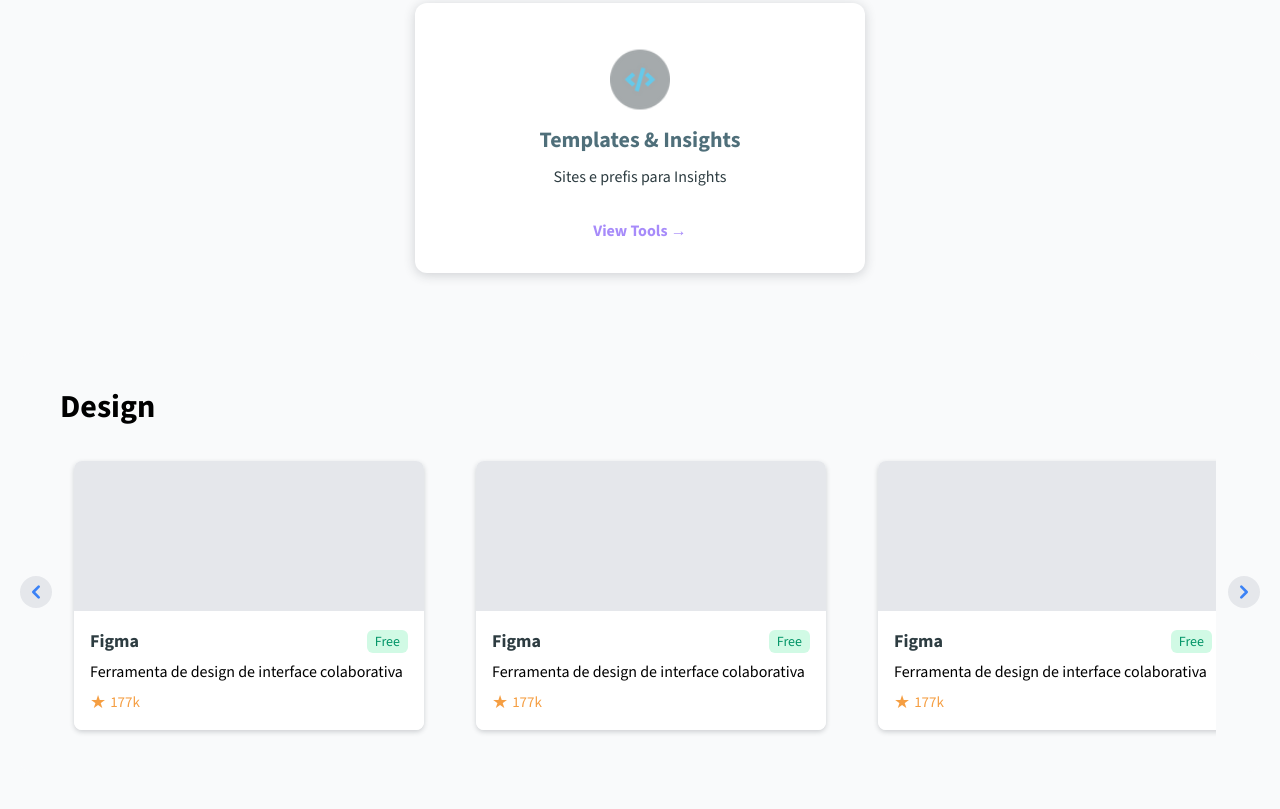
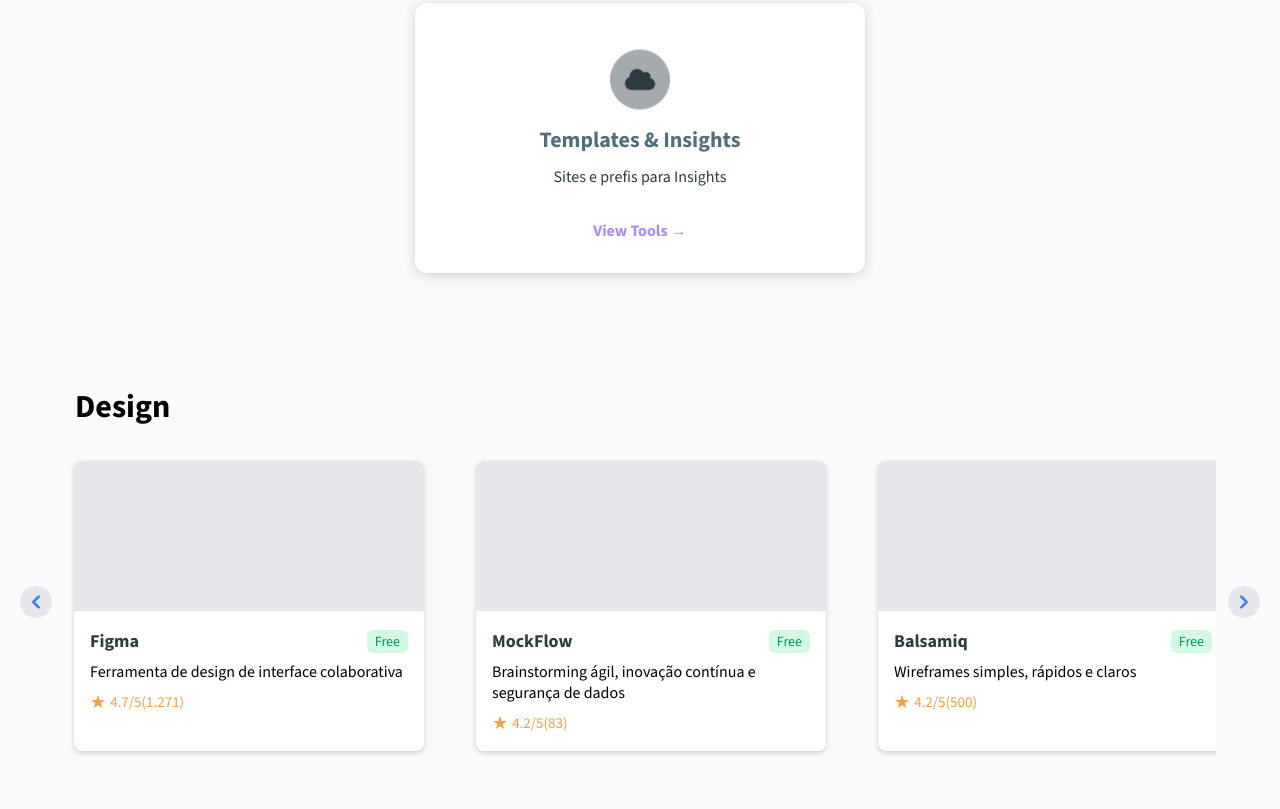
Before and after one commit to RobsonLF/devtools, a plain HTML site: page index.html in a window 1280 px wide. Shown: the part 833-1642 px from the top of the page. Drawn offline with nearby package versions, Linux system fonts and the light colour scheme.

Commit message:
Add algumas ferramentas na seção de design

```diff
--- a/index.html
+++ b/index.html
@@ -50,7 +50,6 @@ document.addEventListener('DOMContentLoaded', function() {
             <p>Uma Coleção selecionada de ferramentas gratuitas para ajudar você a aprender e construir seus primeiros sites.</p>
         </div>
     </header>
-
     <main>
         <article class="category">
             <h2>Categorias</h2>
@@ -65,7 +64,7 @@ document.addEventListener('DOMContentLoaded', function() {
                 </div>
                 <div class="category-card">
                     <div class="category-icon">
-                        <img src="/imgs/cat2.png" alt="Ferramentas de design" width="60px">
+                        <img src="/imgs/cat3.png" alt="Ferramentas de design" width="60px">
                     </div>
                     <h3>Desenvolvimento</h3>
                     <p>Editores de codigos, Frameworks e Ambientes de Desenvolvimento</p>
@@ -73,7 +72,7 @@ document.addEventListener('DOMContentLoaded', function() {
                 </div>
                 <div class="category-card">
                     <div class="category-icon">
-                        <img src="/imgs/cat3.png" alt="Ferramentas de design" width="60px">
+                        <img src="/imgs/cat2.png" alt="Ferramentas de design" width="60px">
                     </div>
                     <h3>Templates & Insights</h3>
                     <p>Sites e prefis para Insights</p>
@@ -99,49 +98,66 @@ document.addEventListener('DOMContentLoaded', function() {
                     <div class="tool-card">
                         <div class="tool-img"></div>
                         <div class="tool-info">
-                            <div class="tool-title">Figma<span class="tool-free">Free</span></div>
+                            <div class="tool-title">
+                                <a href="https://www.figma.com/pt-br/" target="_blank" rel="noopener" style="color: inherit; text-decoration: none;">
+                                    Figma
+                                </a>
+                                <span class="tool-free">Free</span>
+                            </div>
                             <div class="tool-desk">Ferramenta de design de interface colaborativa</div>
-                            <div class="tool-rating"><span class="star">&#9733;</span>177k</div>
+                            <div class="tool-rating" title="Conforme G2.com"><span class="star">&#9733;</span>4.7/5(1.271)</div>
                         </div>
                     </div>
                     <div class="tool-card">
                         <div class="tool-img"></div>
                         <div class="tool-info">
-                            <div class="tool-title">Figma<span class="tool-free">Free</span></div>
-                            <div class="tool-desk">Ferramenta de design de interface colaborativa</div>
-                            <div class="tool-rating"><span class="star">&#9733;</span>177k</div>
+                            <div class="tool-title">
+                                <a href="https://mockflow.com/" target="_blank" rel="noopener" style="color: inherit; text-decoration: none;">
+                                    MockFlow
+                                </a>
+                                <span class="tool-free">Free</span>
+                            </div>
+                            <div class="tool-desk">Brainstorming ágil, inovação contínua e segurança de dados</div>
+                            <div class="tool-rating" title="Conforme G2.com"><span class="star">&#9733;</span>4.2/5(83)</div>
                         </div>
                     </div>
                     <div class="tool-card">
                         <div class="tool-img"></div>
                         <div class="tool-info">
-                            <div class="tool-title">Figma<span class="tool-free">Free</span></div>
-                            <div class="tool-desk">Ferramenta de design de interface colaborativa</div>
-                            <div class="tool-rating"><span class="star">&#9733;</span>177k</div>
+                            <div class="tool-title">
+                                <a href="https://balsamiq.com/" target="_blank" rel="noopener" style="color: inherit; text-decoration: none;">
+                                    Balsamiq
+                                </a>
+                                <span class="tool-free">Free</span>
+                            </div>
+                            <div class="tool-desk">Wireframes simples, rápidos e claros</div>
+                            <div class="tool-rating" title="Conforme G2.com"><span class="star">&#9733;</span>4.2/5(500)</div>
                         </div>
                     </div>
                     <div class="tool-card">
                         <div class="tool-img"></div>
                         <div class="tool-info">
-                            <div class="tool-title">Figma<span class="tool-free">Free</span></div>
-                            <div class="tool-desk">Ferramenta de design de interface colaborativa</div>
-                            <div class="tool-rating"><span class="star">&#9733;</span>177k</div>
+                            <div class="tool-title">
+                                <a href="https://moqups.com/" target="_blank" rel="noopener" style="color: inherit; text-decoration: none;">
+                                    Moqups
+                                </a>
+                                <span class="tool-free">Free</span>
+                            </div>
+                            <div class="tool-desk">Solução de colaboração visual simples e poderosa</div>
+                            <div class="tool-rating" title="Conforme G2.com"><span class="star">&#9733;</span>4.2/5(91)</div>
                         </div>
                     </div>
                     <div class="tool-card">
                         <div class="tool-img"></div>
                         <div class="tool-info">
-                            <div class="tool-title">Figma<span class="tool-free">Free</span></div>
-                            <div class="tool-desk">Ferramenta de design de interface colaborativa</div>
-                            <div class="tool-rating"><span class="star">&#9733;</span>177k</div>
-                        </div>
-                    </div>
-                    <div class="tool-card">
-                        <div class="tool-img"></div>
-                        <div class="tool-info">
-                            <div class="tool-title">Figma<span class="tool-free">Free</span></div>
-                            <div class="tool-desk">Ferramenta de design de interface colaborativa</div>
-                            <div class="tool-rating"><span class="star">&#9733;</span>177k</div>
+                            <div class="tool-title">
+                                <a href="https://penpot.app/" target="_blank" rel="noopener" style="color: inherit; text-decoration: none;">
+                                    Penpot
+                                </a>
+                                <span class="tool-free">Free</span>
+                            </div>
+                            <div class="tool-desk">Software open source de colaboração entre designers e desenvolvedores. </div>
+                            <div class="tool-rating" title="Conforme G2.com"><span class="star">&#9733;</span>4.5/5(10)</div>
                         </div>
                     </div>
                 </div>
--- a/style/style.css
+++ b/style/style.css
@@ -220,7 +220,7 @@ main{
   display: flex;
   justify-content: space-between;
   align-items: center;
-  margin: 0 40px 24px 40px;
+  margin: 0 40px 24px 55px;
 }
 .featured-header h2{
   font-size: 32px;
```
Also changed, not shown: refs/others tools.txt.
